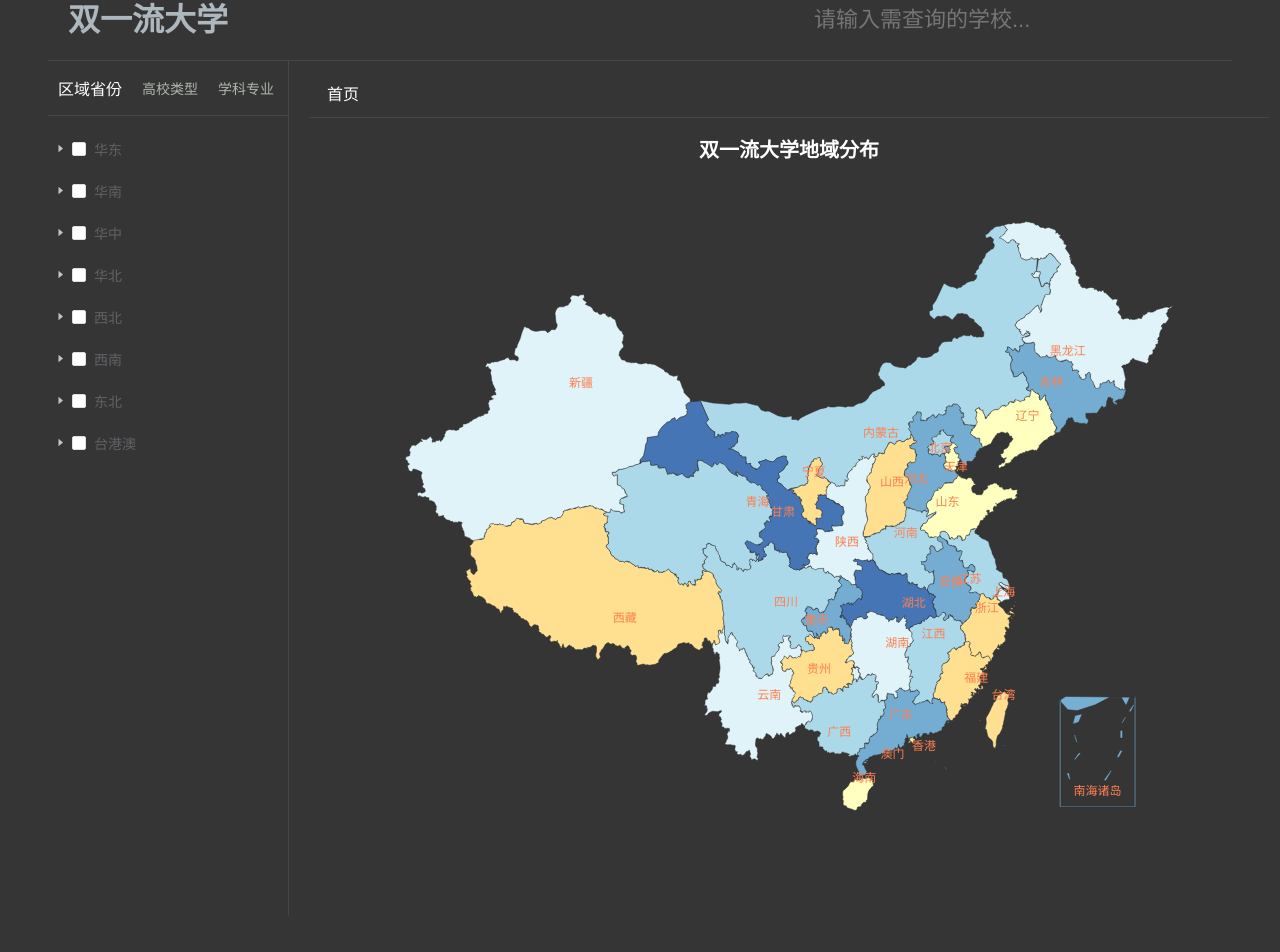
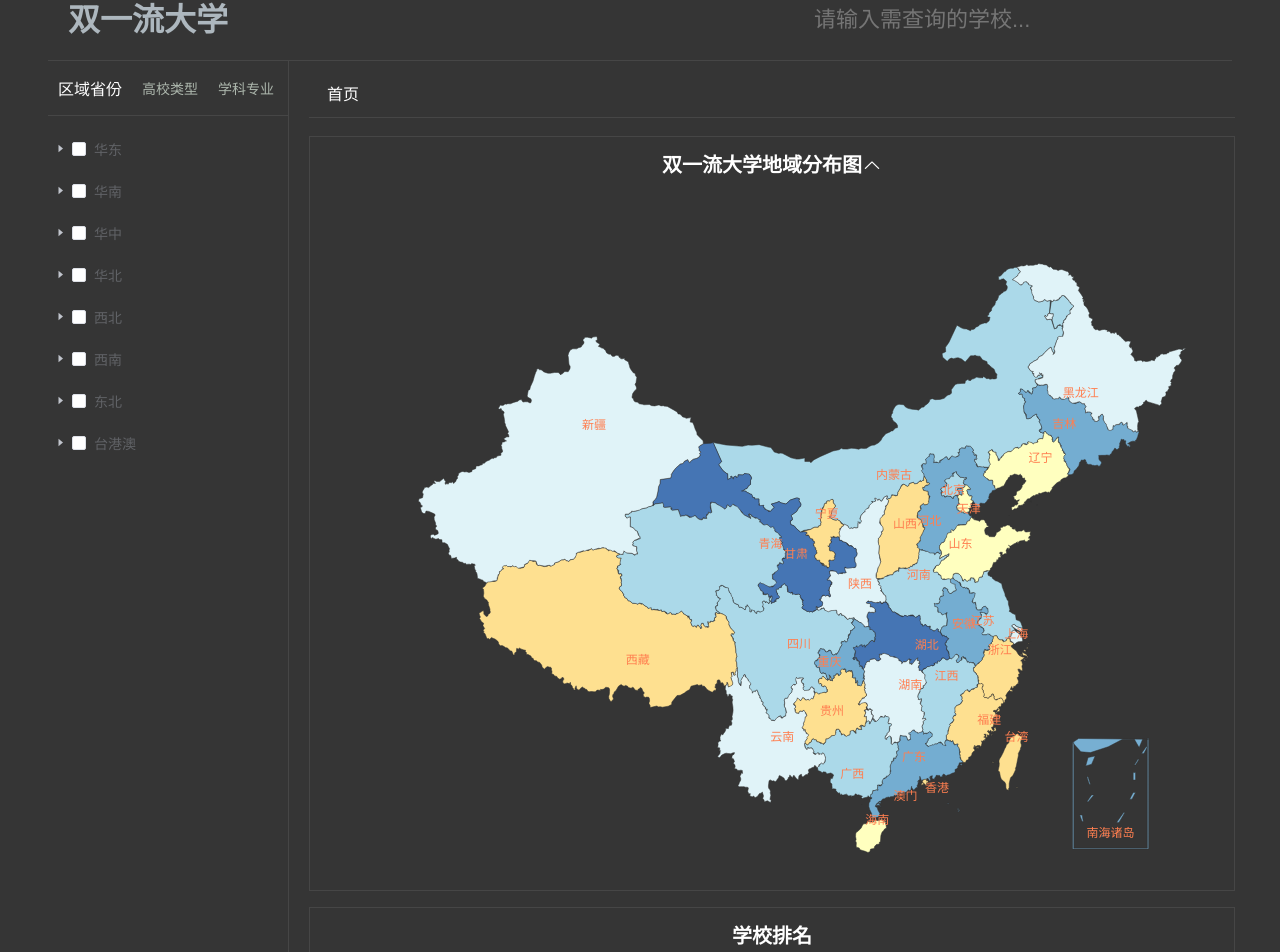
Before and after one commit to SuperDog1/Echarts, a Vue app: page / in a window 1280 px wide. Shown: the part 40-992 px from the top of the page. Before the commit the page ends 956 px from the top, so only its background shows below. Built offline with nearby package versions, Linux system fonts and the light colour scheme.

Commit message:
add compare component

```diff
--- /dev/null
+++ b/src/components/Compare.vue
@@ -0,0 +1,146 @@
+<template>
+  <div class="container">
+    <div class="chart-card">
+      <h3>学校排名</h3>
+      <div id="rank-chart"></div>
+    </div>
+    <div class="chart-card">
+      <h3>招生人数</h3>
+      <div id="number-chart"></div>
+    </div>
+    <div class="chart-card">
+      <h3>男女比例</h3>
+      <div id="proportion-chart"></div>
+    </div>
+  </div>
+</template>
+<script>
+export default {
+  name: 'Compare',
+  mounted() {
+    const rank_chart = echarts.init(document.getElementById('rank-chart'))
+    const rank_option = {
+      tooltip : {
+        trigger: 'axis'
+      },
+      toolbox: {
+        show : true,
+        feature : {
+          dataView : {show: true, readOnly: false},
+          magicType : {show: true, type: ['line', 'bar']},
+          restore : {show: true},
+          saveAsImage : {show: true},
+        }
+      },
+      calculable : true,
+      xAxis: {
+        type: 'category',
+        axisLabel: { color: '#fff' },
+        data: ['天津', '河北', '山西', '内蒙古', '辽宁', '吉林', '黑龙江','江苏','浙江','安徽','福建','江西','山东','河南','湖北','湖南','广东','广西','海南','重庆','四川','贵州','云南','陕西','甘肃','青海','宁夏','其他',]
+      },
+      yAxis: {
+        type: 'value',
+        axisLabel: { color: '#fff' },
+      },
+      series: [{
+        name: '',
+        data: [18, 73, 90, 46, 17, 28, 23,46,532,65,98,59,191,87,73,39,88,16,49,92,62,44,80,92,37,29,180],
+        type: 'bar'
+      }]
+    }
+    rank_chart.setOption(rank_option)
+
+    const number_chart = echarts.init(document.getElementById('number-chart'))
+    const number_option = {
+      xAxis: {
+        type: 'category',
+        axisLabel: { color: '#fff' },
+        data: ['天津', '河北', '山西', '内蒙古', '辽宁', '吉林', '黑龙江','江苏','浙江','安徽','福建','江西','山东','河南','湖北','湖南','广东','广西','海南','重庆','四川','贵州','云南','陕西','甘肃','青海','宁夏','其他',]
+      },
+      yAxis: {
+        type: 'value',
+        axisLabel: { color: '#fff' },
+      },
+      series: [{
+        data: [18, 73, 90, 46, 17, 28, 23,46,532,65,98,59,191,87,73,39,88,16,49,92,62,44,80,92,37,29,180],
+        type: 'bar'
+      }]
+    }
+    number_chart.setOption(number_option)
+
+    const proportion_chart = echarts.init(document.getElementById('proportion-chart'))
+    const proportion_option = {
+      tooltip : {
+        trigger: 'axis'
+      },
+      legend: {
+        data:['男生','女生'],
+        textStyle: { color: '#fff' },
+      },
+      toolbox: {
+        show : true,
+        feature : {
+          dataView : {show: true, readOnly: false},
+          magicType : {show: true, type: ['line', 'bar']},
+          restore : {show: true},
+          saveAsImage : {show: true},
+        }
+      },
+      calculable : true,
+      xAxis : [
+        {
+          type : 'category',
+          data : ['1月','2月','3月','4月','5月','6月','7月','8月','9月','10月','11月','12月'],
+          axisLabel: { color: '#fff' },
+        }
+      ],
+      yAxis : [
+        {
+          type : 'value',
+          axisLabel: { color: '#fff' },
+        }
+      ],
+      series : [
+        {
+          name:'男生',
+          type:'bar',
+          barGap: 0,
+          data:[0.66, 0.53, 0.88, 0.36,0.74,0.54, 0.63, 0.47, 0.58, 0.75, 0.80, 0.27],
+        },
+        {
+          name:'女生',
+          type:'bar',
+          data:[0.34,0.47,0.12, 0.64,0.26, 0.46, 0.37, 0.53,0.42, 0.25, 0.2, 0.73],
+        }
+      ]
+    }
+    proportion_chart.setOption(proportion_option)
+  },
+}
+</script>
+<style scoped>
+  .chart-card {
+    padding: 12px;
+    margin-bottom: 16px;
+    border: 1px solid rgba(89, 89, 89, 0.48);
+    max-width: 900px;
+    width: 100%;
+  }
+  h3 {
+    margin: 0;
+    text-align: center;
+    font-size: 20px;
+  }
+  #rank-chart {
+    width: 860px;
+    height: 420px;
+  }
+  #number-chart {
+    width: 860px;
+    height: 420px;
+  }
+  #proportion-chart {
+    width: 860px;
+    height: 420px;
+  }
+</style>
--- a/src/components/Main.vue
+++ b/src/components/Main.vue
@@ -11,10 +11,10 @@
         <i class="el-icon-arrow-right"></i>
       </span>
     </div>
-    <Map
-      v-if="pages[pages.length - 1].key === 'map'"
-      @changePage="changePage"
-    />
+    <div class="home" v-if="pages[pages.length - 1].key === 'map'">
+      <Map @changePage="changePage"/>
+      <Compare />
+    </div>
     <CollegeList
       v-if="pages[pages.length - 1].key === 'college-list'"
       @changePage="changePage"
@@ -30,12 +30,15 @@
 import Map from './Map.vue'
 import College from './College.vue'
 import CollegeList from './CollegeList.vue'
+import Compare from './Compare.vue'
+
 export default {
   name: 'Main',
   components: {
     Map,
     College,
     CollegeList,
+    Compare,
   },
   data() {
     return {
@@ -66,6 +69,7 @@ export default {
   .main {
     padding: 20px;
     border-left: 1px solid rgba(89, 89, 89, 0.48);
+    width: 100%;
   }
   .breadcrumb {
     border-bottom: 1px solid rgba(89, 89, 89, 0.48);
--- a/src/components/Map.vue
+++ b/src/components/Map.vue
@@ -1,6 +1,12 @@
 <template>
-  <div id="map">
-    <div id="china-map"></div>
+  <div class="container">
+    <h3>
+      <span @click="handleToggle">
+        <span>双一流大学地域分布图</span>
+        <i :class="'el-icon-arrow-down animated ' + (showMap ? 'rotateDown' : 'rotateUp')"></i>
+      </span>
+    </h3>
+    <div id="china-map" :class="(showMap ? 'slideDown' : 'slideUp') + ' animated'"></div>
   </div>
 </template>
 
@@ -8,18 +14,20 @@
 import province_color from '../common/province-color.json'
 export default {
   name: 'Map',
+  data() {
+    return {
+      showMap: true
+    }
+  },
+  methods: {
+    handleToggle() {
+      this.showMap = !this.showMap
+    }
+  },
   mounted () {
     // eslint-disable-next-line
     const myChart = echarts.init(document.getElementById('china-map'), '', {width: 960, height: 760})
     const option = {
-      title: {
-        text: '双一流大学地域分布',
-        left: 'center',
-        textStyle: {
-          fontSize: 20,
-          color: '#fff',
-        }
-      },
       tooltip: {
         formatter: '{b}',
         backgroundColor: '#ff7f50',
@@ -91,10 +99,55 @@ export default {
 
 </script>
 <style scoped>
-#china-map {
-  width: 960px;
-  height: 760px;
-  margin: auto;
-  color: rgb(212, 255, 19);
-}
+  .container {
+    padding: 12px;
+    margin-bottom: 16px;
+    border: 1px solid rgba(89, 89, 89, 0.48);
+    max-width: 900px;
+    width: 100%;
+    overflow: hidden;
+  }
+  h3 {
+    margin: 0;
+    text-align: center;
+    font-size: 20px;
+  }
+  #china-map {
+    overflow: hidden;
+    width: 900px;
+    margin: auto;
+    color: rgb(212, 255, 19);
+  }
+  .animated {
+    animation-duration: 1s;
+    animation-fill-mode: both;
+  }
+  @keyframes rotateDown {
+    from { transform: rotate(0deg); }
+    to { transform: rotate(180deg); }
+  }
+  .rotateDown {
+    animation-name: rotateDown;
+  }
+  @keyframes rotateUp {
+    from { transform: rotate(180deg); }
+    to { transform: rotate(0deg); }
+  }
+  .rotateUp {
+    animation-name: rotateUp;
+  }
+  @keyframes slideDown {
+    from { height: 0; }
+    to { height: 700px; }
+  }
+  .slideDown {
+    animation-name: slideDown;
+  }
+  @keyframes slideUp {
+    from { height: 700px; }
+    to { height: 0; }
+  }
+  .slideUp {
+    animation-name: slideUp;
+  }
 </style>
```
